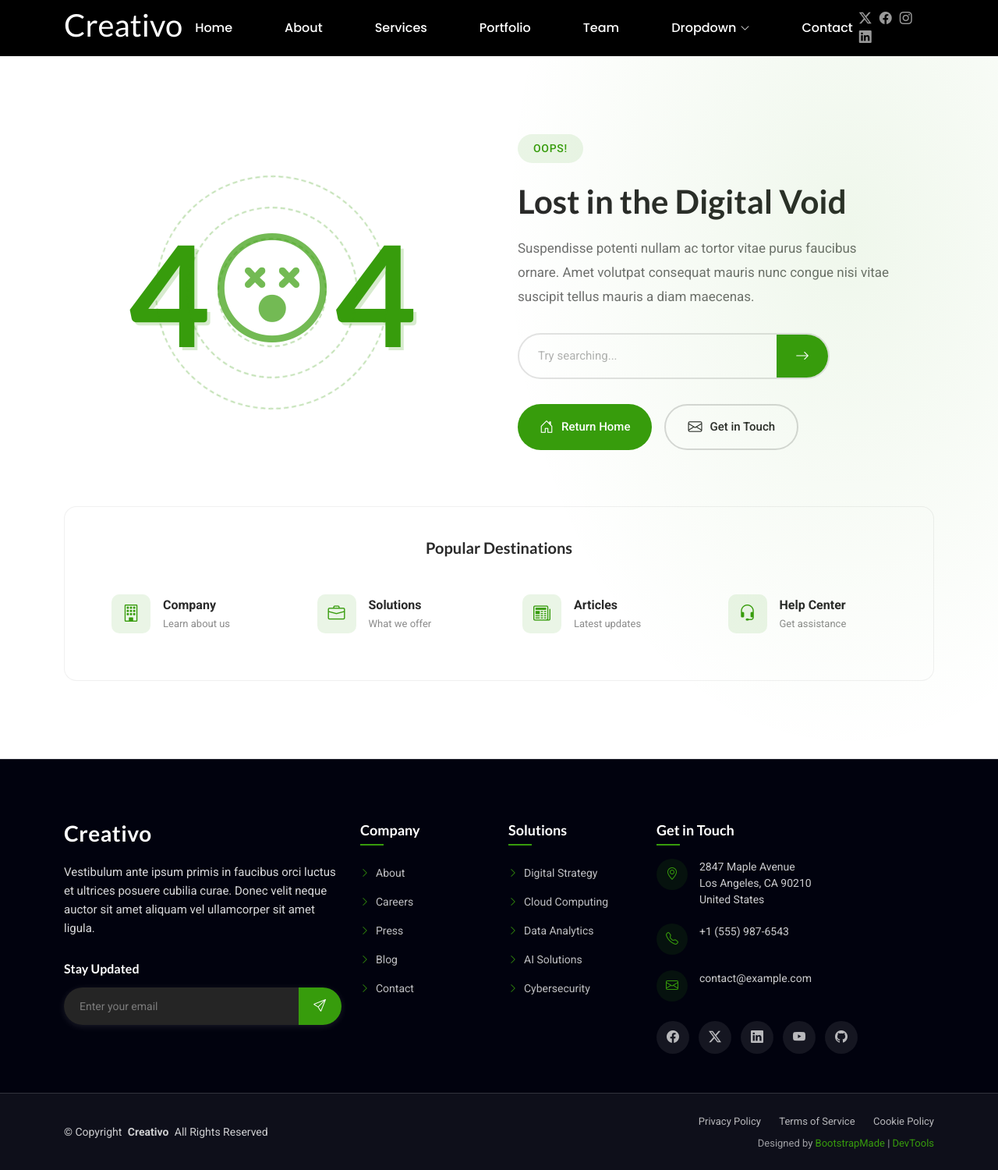
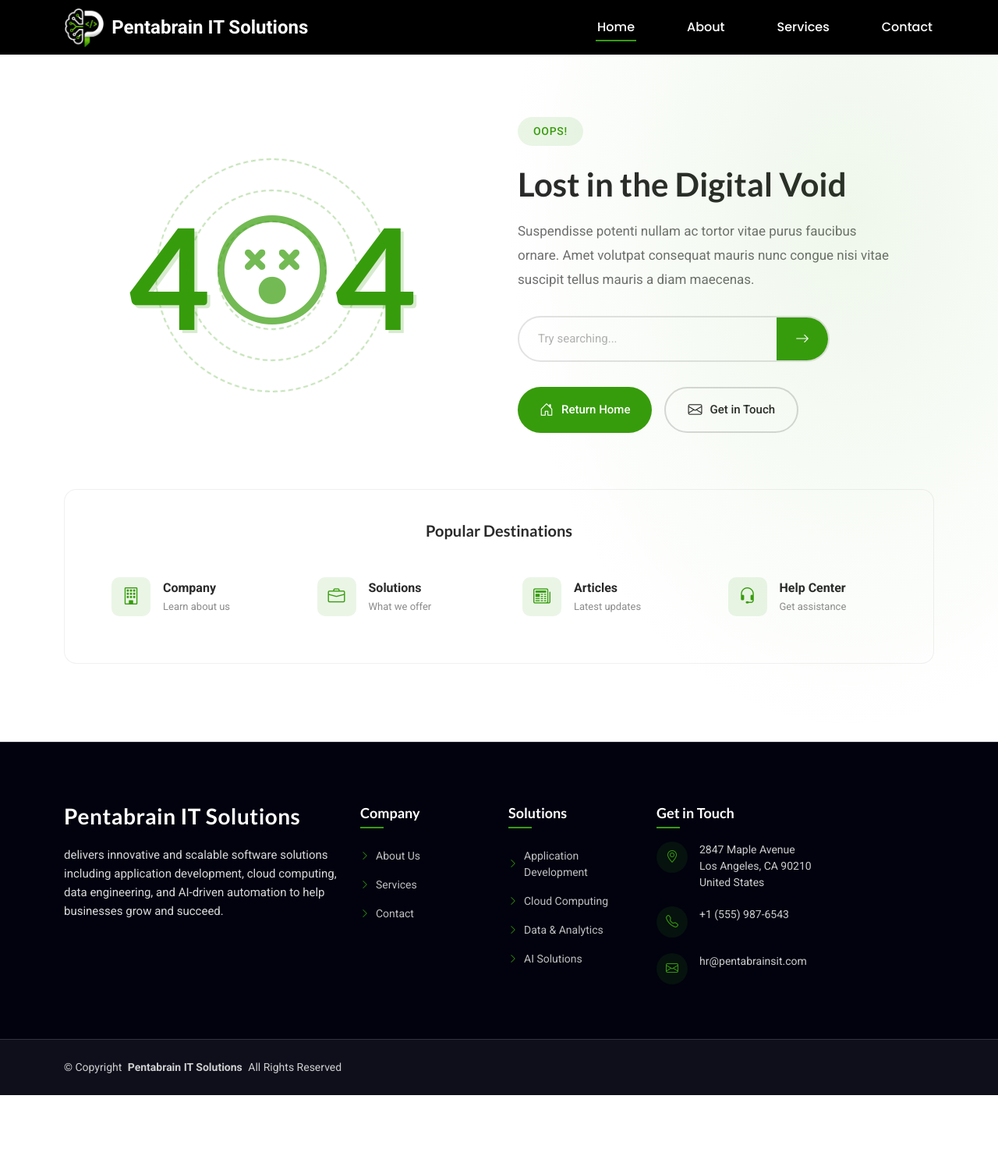
Before and after one commit to manoj150289/manoj150289-Network-Intelligence-Vision-Optimization, a plain HTML site: page 404.html in a window 1280 px wide. Shown: the whole page at 78% size. After the commit the page ends 1404 px from the top, so only its background shows below. Drawn offline with Linux system fonts and the light colour scheme.

Commit message:
Updated other pages hyperlink

```diff
--- a/404.html
+++ b/404.html
@@ -4,13 +4,15 @@
 <head>
   <meta charset="utf-8">
   <meta content="width=device-width, initial-scale=1.0" name="viewport">
-  <title>404 - Creativo Bootstrap Template</title>
+  <title>404 - Page Error</title>
   <meta name="description" content="">
   <meta name="keywords" content="">
 
-  <!-- Favicons -->
-  <link href="assets/img/favicon.png" rel="icon">
-  <link href="assets/img/apple-touch-icon.png" rel="apple-touch-icon">
+   <!-- Logo -->
+   <a href="index.html" class="logo d-flex align-items-center">
+    <img src="assets/img/favicon.png" alt="Pentabrain IT Solutions" class="logo-img">
+    <span class="logo-text">Pentabrain IT Solutions</span>
+  </a>
 
   <!-- Fonts -->
   <link href="https://fonts.googleapis.com" rel="preconnect">
@@ -27,63 +29,34 @@
   <!-- Main CSS File -->
   <link href="assets/css/main.css" rel="stylesheet">
 
-  <!-- =======================================================
-  * Template Name: Creativo
-  * Template URL: https://bootstrapmade.com/creativo-bootstrap-creative-agency-template/
-  * Updated: Mar 23 2026 with Bootstrap v5.3.8
-  * Author: BootstrapMade.com
-  * License: https://bootstrapmade.com/license/
-  ======================================================== -->
 </head>
 
 <body class="page-404">
 
-  <header id="header" class="header d-flex align-items-center sticky-top">
+<header id="header" class="header d-flex align-items-center fixed-top">
+
   <div class="container position-relative d-flex align-items-center justify-content-between">
 
-      <a href="index.html" class="logo d-flex align-items-center me-auto me-xl-0">
-        <!-- Uncomment the line below if you also wish to use an image logo -->
-        <!-- <img src="assets/img/logo.webp" alt=""> -->
-        <h1 class="sitename">Creativo</h1>
+    <!-- Logo -->
+   <a href="index.html" class="logo d-flex align-items-center">
+    <img src="assets/img/favicon.png" alt="Pentabrain IT Solutions" class="logo-img">
+    <span class="logo-text">Pentabrain IT Solutions</span>
   </a>
 
+    <!-- Navigation -->
     <nav id="navmenu" class="navmenu">
       <ul>
-          <li><a href="#hero">Home</a></li>
-          <li><a href="#about">About</a></li>
-          <li><a href="#services">Services</a></li>
-          <li><a href="#portfolio">Portfolio</a></li>
-          <li><a href="#team">Team</a></li>
-          <li class="dropdown"><a href="#"><span>Dropdown</span> <i class="bi bi-chevron-down toggle-dropdown"></i></a>
-            <ul>
-              <li><a href="#">Dropdown 1</a></li>
-              <li class="dropdown"><a href="#"><span>Deep Dropdown</span> <i class="bi bi-chevron-down toggle-dropdown"></i></a>
-                <ul>
-                  <li><a href="#">Deep Dropdown 1</a></li>
-                  <li><a href="#">Deep Dropdown 2</a></li>
-                  <li><a href="#">Deep Dropdown 3</a></li>
-                  <li><a href="#">Deep Dropdown 4</a></li>
-                  <li><a href="#">Deep Dropdown 5</a></li>
+        <li><a href="index.html#hero" class="active">Home</a></li>
+        <li><a href="index.html#about">About</a></li>
+        <li><a href="index.html#services">Services</a></li>
+        <li><a href="index.html#contact">Contact</a></li>
       </ul>
-              </li>
-              <li><a href="#">Dropdown 2</a></li>
-              <li><a href="#">Dropdown 3</a></li>
-              <li><a href="#">Dropdown 4</a></li>
-            </ul>
-          </li>
-          <li><a href="#contact">Contact</a></li>
-        </ul>
+
       <i class="mobile-nav-toggle d-xl-none bi bi-list"></i>
     </nav>
 
-      <div class="header-social-links">
-        <a href="#" class="twitter"><i class="bi bi-twitter-x"></i></a>
-        <a href="#" class="facebook"><i class="bi bi-facebook"></i></a>
-        <a href="#" class="instagram"><i class="bi bi-instagram"></i></a>
-        <a href="#" class="linkedin"><i class="bi bi-linkedin"></i></a>
   </div>
 
-    </div>
 </header>
 
   <main class="main">
@@ -127,7 +100,7 @@
               </div>
 
               <div class="error-actions">
-                <a href="/" class="btn-home">
+                <a href="index.html" class="btn-home">
                   <i class="bi bi-house-door"></i>
                   Return Home
                 </a>
@@ -200,24 +173,9 @@
         <div class="col-lg-4">
           <div class="footer-content">
             <a href="index.html" class="logo d-flex align-items-center mb-4">
-              <span class="sitename">Creativo</span>
+              <span class="sitename">Pentabrain IT Solutions</span>
             </a>
-            <p class="mb-4">Vestibulum ante ipsum primis in faucibus orci luctus et ultrices posuere cubilia curae. Donec velit neque auctor sit amet aliquam vel ullamcorper sit amet ligula.</p>
-
-            <div class="newsletter-form">
-              <h5>Stay Updated</h5>
-              <form action="forms/newsletter.php" method="post" class="php-email-form">
-                <div class="input-group">
-                  <input type="email" name="email" class="form-control" placeholder="Enter your email" required="">
-                  <button type="submit" class="btn-subscribe">
-                    <i class="bi bi-send"></i>
-                  </button>
-                </div>
-                <div class="loading">Loading</div>
-                <div class="error-message"></div>
-                <div class="sent-message">Thank you for subscribing!</div>
-              </form>
-            </div>
+            <p class="mb-4">delivers innovative and scalable software solutions including application development, cloud computing, data engineering, and AI-driven automation to help businesses grow and succeed.</p>
           </div>
         </div>
 
@@ -225,10 +183,8 @@
           <div class="footer-links">
             <h4>Company</h4>
             <ul>
-              <li><a href="#"><i class="bi bi-chevron-right"></i> About</a></li>
-              <li><a href="#"><i class="bi bi-chevron-right"></i> Careers</a></li>
-              <li><a href="#"><i class="bi bi-chevron-right"></i> Press</a></li>
-              <li><a href="#"><i class="bi bi-chevron-right"></i> Blog</a></li>
+              <li><a href="#"><i class="bi bi-chevron-right"></i> About Us</a></li>
+              <li><a href="#"><i class="bi bi-chevron-right"></i> Services  </a></li>
               <li><a href="#"><i class="bi bi-chevron-right"></i> Contact</a></li>
             </ul>
           </div>
@@ -238,11 +194,10 @@
           <div class="footer-links">
             <h4>Solutions</h4>
             <ul>
-              <li><a href="#"><i class="bi bi-chevron-right"></i> Digital Strategy</a></li>
-              <li><a href="#"><i class="bi bi-chevron-right"></i> Cloud Computing</a></li>
-              <li><a href="#"><i class="bi bi-chevron-right"></i> Data Analytics</a></li>
-              <li><a href="#"><i class="bi bi-chevron-right"></i> AI Solutions</a></li>
-              <li><a href="#"><i class="bi bi-chevron-right"></i> Cybersecurity</a></li>
+              <li><a href="#"><i class="bi bi-chevron-right"></i> Application Development  </a></li>
+              <li><a href="#"><i class="bi bi-chevron-right"></i> Cloud Computing  </a></li>
+              <li><a href="#"><i class="bi bi-chevron-right"></i> Data & Analytics </a></li>
+              <li><a href="#"><i class="bi bi-chevron-right"></i> AI Solutions  </a></li>
             </ul>
           </div>
         </div>
@@ -273,17 +228,10 @@
                 <i class="bi bi-envelope"></i>
               </div>
               <div class="contact-info">
-                <p>contact@example.com</p>
+                <p>hr@pentabrainsit.com</p>
               </div>
             </div>
 
-            <div class="social-links">
-              <a href="#"><i class="bi bi-facebook"></i></a>
-              <a href="#"><i class="bi bi-twitter-x"></i></a>
-              <a href="#"><i class="bi bi-linkedin"></i></a>
-              <a href="#"><i class="bi bi-youtube"></i></a>
-              <a href="#"><i class="bi bi-github"></i></a>
-            </div>
           </div>
         </div>
 
@@ -295,21 +243,7 @@
         <div class="row align-items-center">
           <div class="col-lg-6">
             <div class="copyright">
-              <p>© <span>Copyright</span> <strong class="px-1 sitename">Creativo</strong> <span>All Rights Reserved</span></p>
-            </div>
-          </div>
-          <div class="col-lg-6">
-            <div class="footer-bottom-links">
-              <a href="#">Privacy Policy</a>
-              <a href="#">Terms of Service</a>
-              <a href="#">Cookie Policy</a>
-            </div>
-            <div class="credits">
-              <!-- All the links in the footer should remain intact. -->
-              <!-- You can delete the links only if you've purchased the pro version. -->
-              <!-- Licensing information: https://bootstrapmade.com/license/ -->
-              <!-- Purchase the pro version with working PHP/AJAX contact form: [buy-url] -->
-              Designed by <a href="https://bootstrapmade.com/">BootstrapMade</a> | <a href="https://bootstrapmade.com/tools/">DevTools</a>
+              <p>© <span>Copyright</span> <strong class="px-1 sitename">Pentabrain IT Solutions</strong> <span>All Rights Reserved</span></p>
             </div>
           </div>
         </div>
--- a/AI & ML Automation.html
+++ b/AI & ML Automation.html
@@ -8,9 +8,11 @@
   <meta name="description" content="">
   <meta name="keywords" content="">
 
-  <!-- Favicons -->
-  <link href="assets/img/favicon.png" rel="icon">
-  <link href="assets/img/apple-touch-icon.png" rel="apple-touch-icon">
+   <!-- Logo -->
+   <a href="index.html" class="logo d-flex align-items-center">
+    <img src="assets/img/favicon.png" alt="Pentabrain IT Solutions" class="logo-img">
+    <span class="logo-text">Pentabrain IT Solutions</span>
+  </a>
 
   <!-- Fonts -->
   <link href="https://fonts.googleapis.com" rel="preconnect">
@@ -34,25 +36,30 @@
 
 <body class="service-details-page">
 
-  <header id="header" class="header d-flex align-items-center sticky-top">
+<header id="header" class="header d-flex align-items-center fixed-top">
+
   <div class="container position-relative d-flex align-items-center justify-content-between">
 
-      <a href="index.html" class="logo d-flex align-items-center me-auto me-xl-0">
-        <!-- Uncomment the line below if you also wish to use an image logo -->
-        <!-- <img src="assets/img/logo.webp" alt=""> -->
-        <h1 class="sitename">Pentabrain IT Solutions</h1>
+    <!-- Logo -->
+   <a href="index.html" class="logo d-flex align-items-center">
+    <img src="assets/img/favicon.png" alt="Pentabrain IT Solutions" class="logo-img">
+    <span class="logo-text">Pentabrain IT Solutions</span>
   </a>
 
-      <!-- <nav id="navmenu" class="navmenu">
+    <!-- Navigation -->
+    <nav id="navmenu" class="navmenu">
       <ul>
-          <li><a href="#hero">Home</a></li>
-          <li><a href="#about">About</a></li>
-          <li><a href="#services">Services</a></li>
-          <li><a href="#contact">Contact</a></li>
+        <li><a href="index.html#hero" class="active">Home</a></li>
+        <li><a href="index.htm#about">About</a></li>
+        <li><a href="index.html#services">Services</a></li>
+        <li><a href="index.html#contact">Contact</a></li>
       </ul>
+
       <i class="mobile-nav-toggle d-xl-none bi bi-list"></i>
-      </nav> -->
+    </nav>
+
   </div>
+
 </header>
 
   <main class="main">
```
Also changed, not shown: Application Support.html (+21 -14 lines), Cloud Computing.html (+21 -14 lines), Data Engineering.html (+21 -14 lines), Data-Analytics.html (+21 -15 lines), service-details.html (+16 -11 lines). Lines whose indentation alone changed are shown as unchanged.
